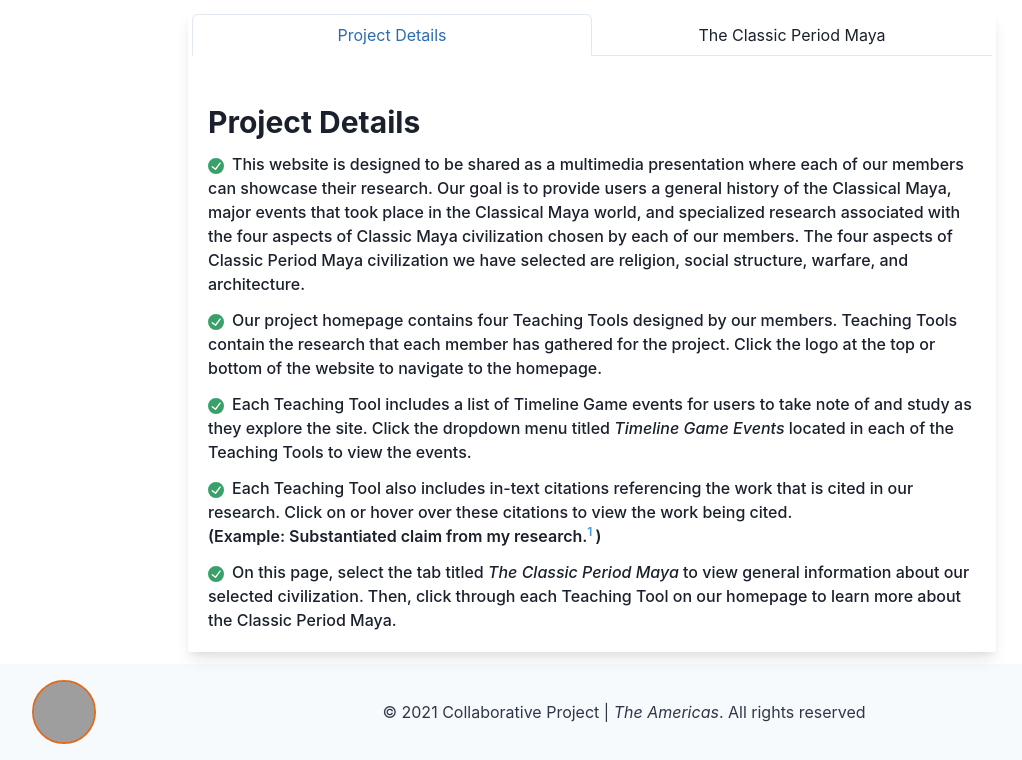
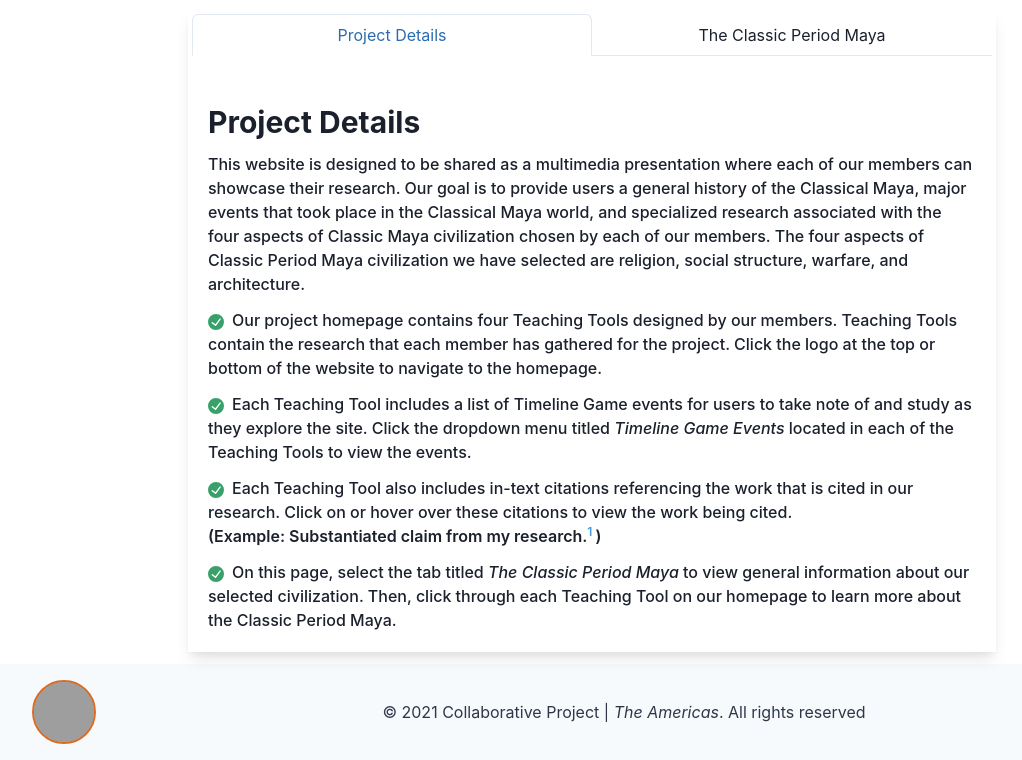
Before and after one commit to kuehjw09/cp-maya, a React (Create React App) app: page /project-page in a window 1280 px wide. Shown: the part 790-1550 px from the top of the page, without its empty margins (48-1070 px from the left). Built offline with nearby package versions, Linux system fonts and the light colour scheme; grey boxes are pictures that could not be loaded.

Commit message:
ProjectDetails additions

```diff
--- a/src/components/ProjectPage.js
+++ b/src/components/ProjectPage.js
@@ -88,7 +88,6 @@ function ProjectPage() {
                 <List spacing={3} fontWeight={'medium'}>
                   <Heading size='lg'>Project Details</Heading>
                   <ListItem>
-                    <ListIcon as={CheckCircleIcon} color='green.500' />
                     This website is designed to be shared as a multimedia
                     presentation where each of our members can showcase their
                     research. Our goal is to provide users a general history of
```
